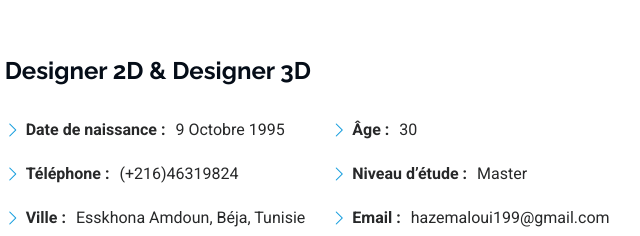
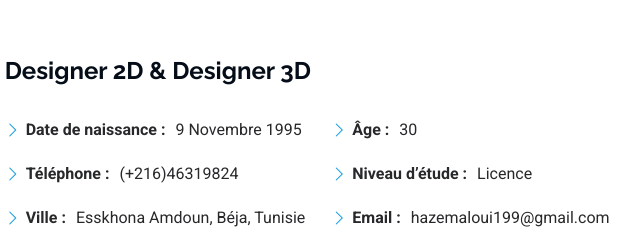
Before and after one commit to CodeMaster198/hazem, a plain HTML site: page index.html in a window 1280 px wide. Shown: the part 1013-1249 px from the top of the page, 634-1274 px from the left. Drawn offline with Linux system fonts and the light colour scheme.

Commit message:
initial commit

```diff
--- a/index.html
+++ b/index.html
@@ -92,7 +92,7 @@
             <div class="row">
               <div class="col-lg-6">
                 <ul>
-                  <li><i class="bi bi-chevron-right"></i> <strong>Date de naissance :</strong> <span>9 Octobre 1995</span></li>
+                  <li><i class="bi bi-chevron-right"></i> <strong>Date de naissance :</strong> <span>9 Novembre 1995</span></li>
                   <li><i class="bi bi-chevron-right"></i> <strong>Téléphone :</strong> <span>(+216)46319824</span></li>
                   <li><i class="bi bi-chevron-right"></i> <strong>Ville :</strong> <span>Esskhona Amdoun, Béja, Tunisie</span></li>
                 </ul>
@@ -100,7 +100,7 @@
               <div class="col-lg-6">
                 <ul>
                   <li><i class="bi bi-chevron-right"></i> <strong>Âge :</strong> <span>30</span></li>
-                  <li><i class="bi bi-chevron-right"></i> <strong>Niveau d’étude :</strong> <span>Master</span></li>
+                  <li><i class="bi bi-chevron-right"></i> <strong>Niveau d’étude :</strong> <span>Licence</span></li>
                   <li><i class="bi bi-chevron-right"></i> <strong>Email :</strong> <span>hazemaloui199@gmail.com</span></li>
                 </ul>
               </div>
```
